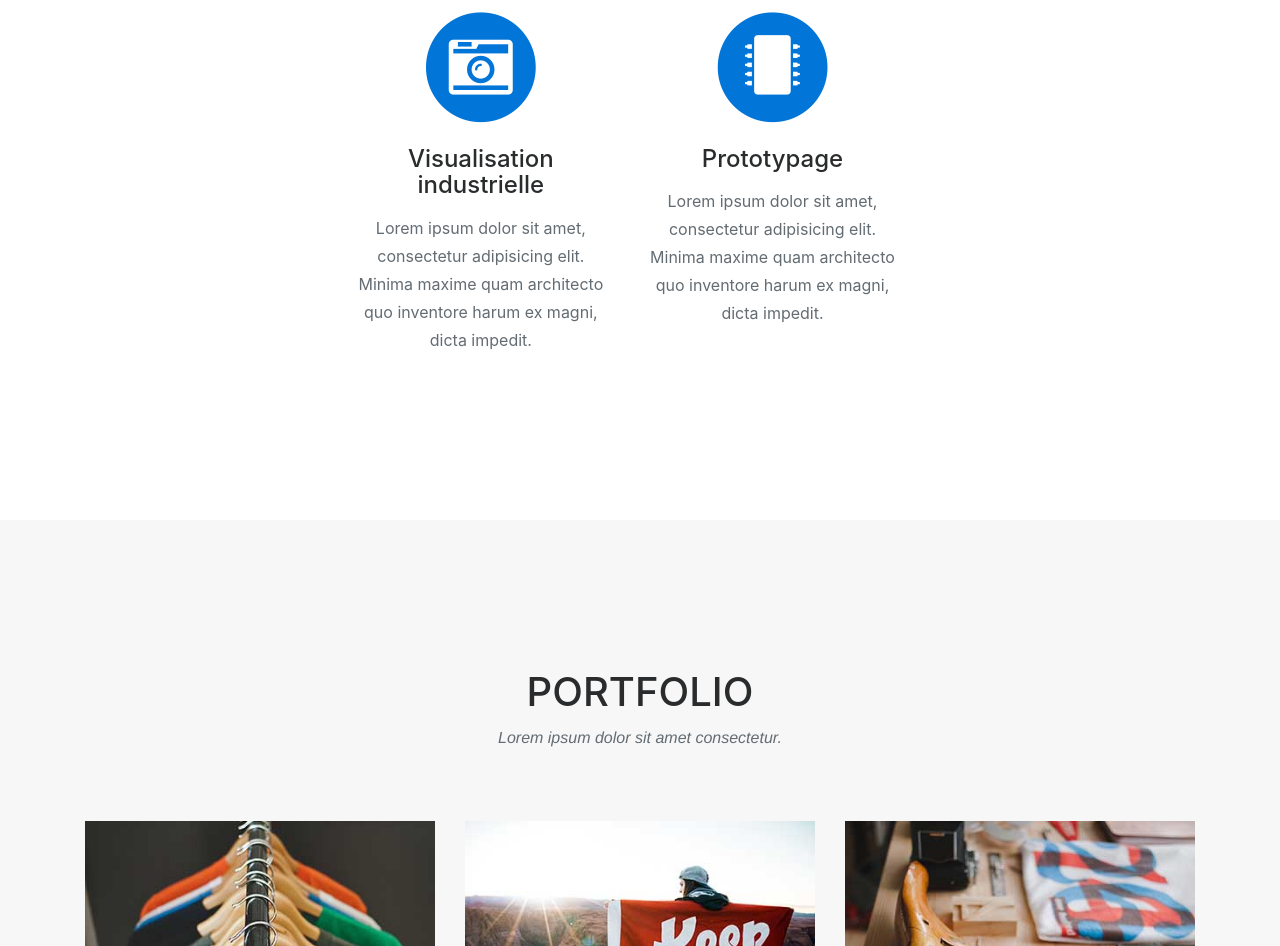
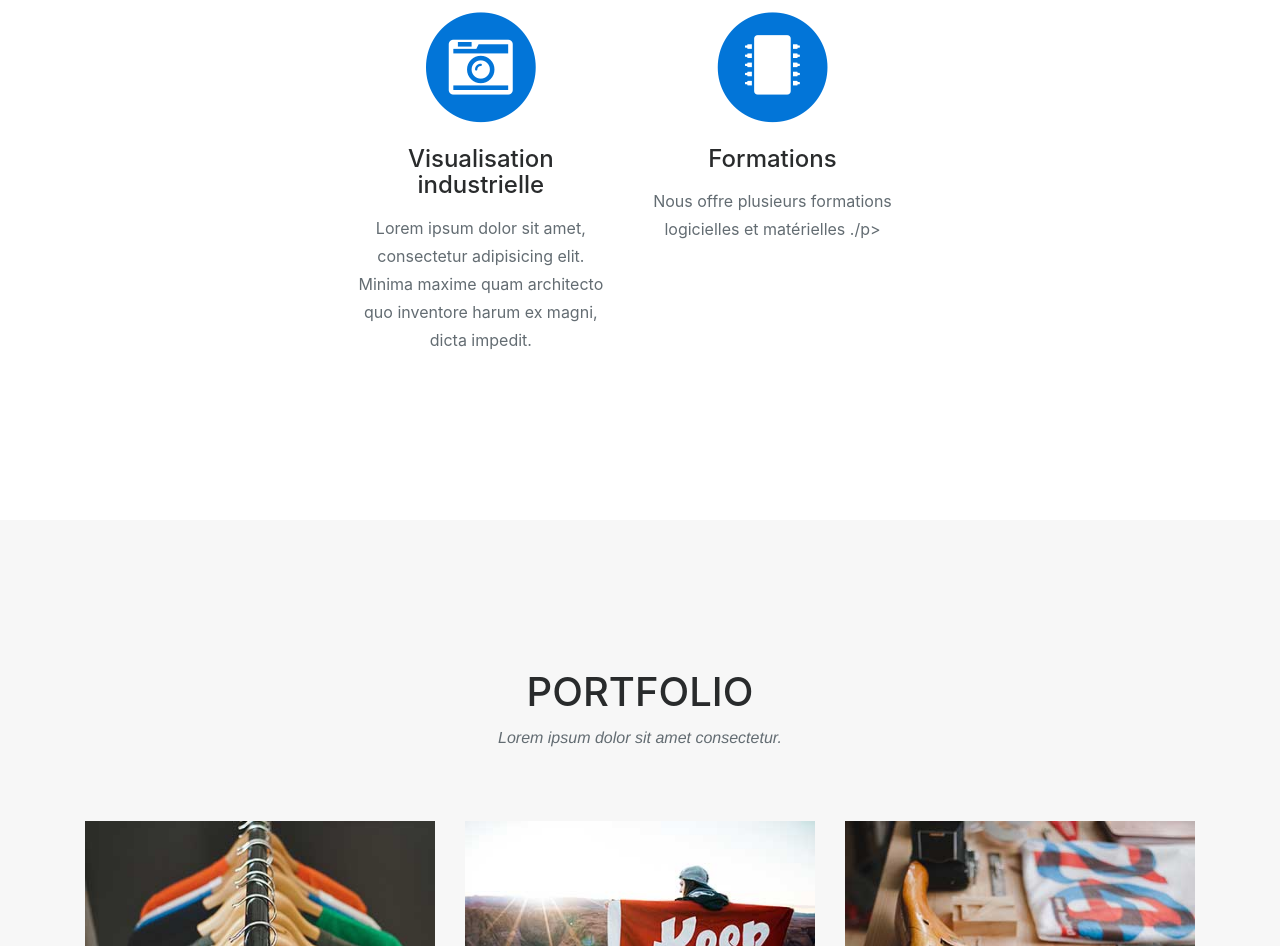
Before and after one commit to mahareb/AcaRbWebSite, a website with bundled scripts: page index.html in a window 1280 px wide. Shown: the part 1351-2297 px from the top of the page. Built offline with nearby package versions, Linux system fonts and the light colour scheme; a web font is replaced by a local one.

Commit message:
Update index.html

```diff
--- a/index.html
+++ b/index.html
@@ -174,8 +174,8 @@
                         <i class="fa fa-circle fa-stack-2x text-primary"></i>
                         <i class="fa fa-microchip fa-stack-1x fa-inverse"></i>
                     </span>
-                    <h4 class="service-heading">Prototypage</h4>
-                    <p class="text-muted">Lorem ipsum dolor sit amet, consectetur adipisicing elit. Minima maxime quam architecto quo inventore harum ex magni, dicta impedit.</p>
+                    <h4 class="service-heading">Formations</h4>
+                    <p class="text-muted">Nous offre plusieurs formations logicielles et matérielles ./p>
                 </div>
             </div>
         </div>
```
